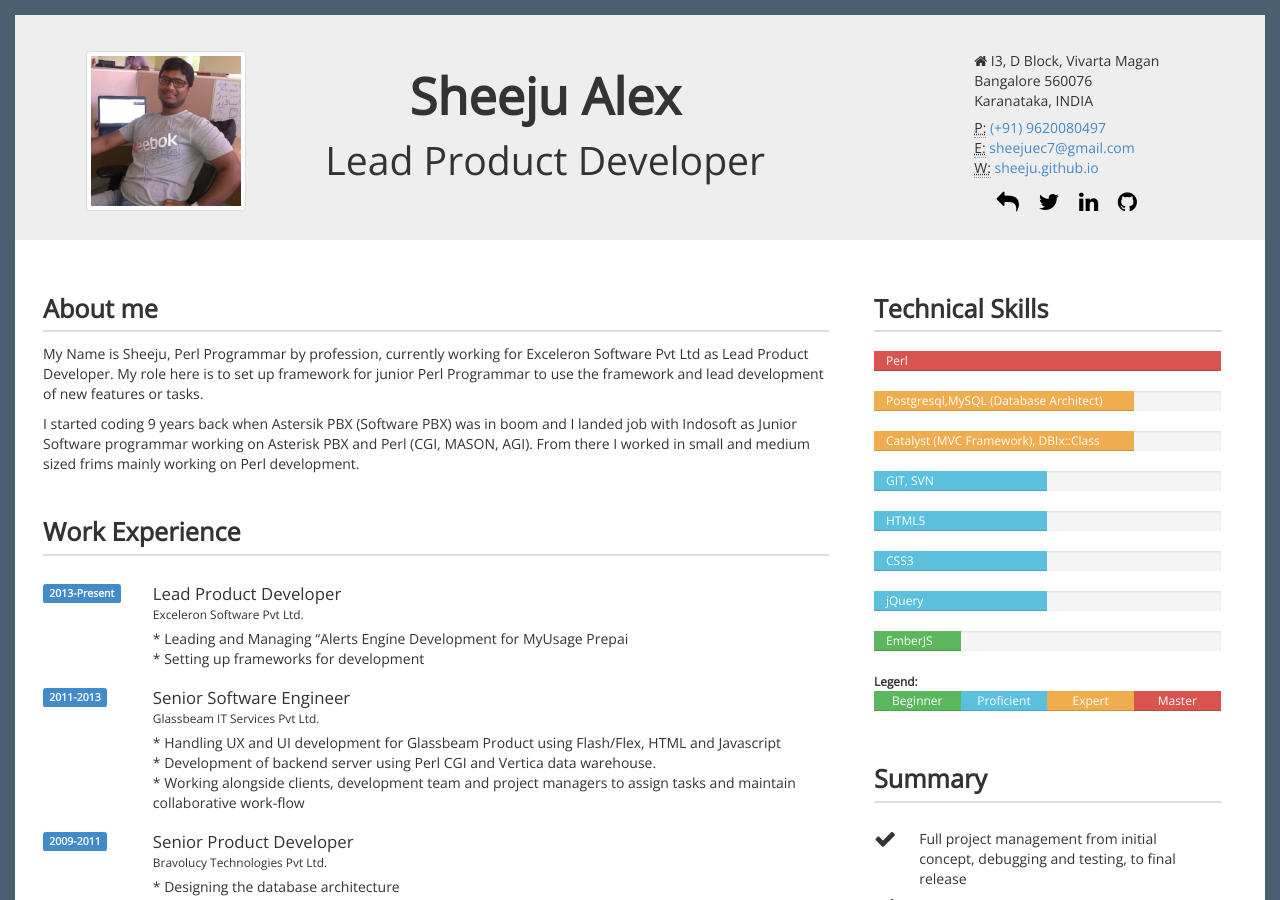
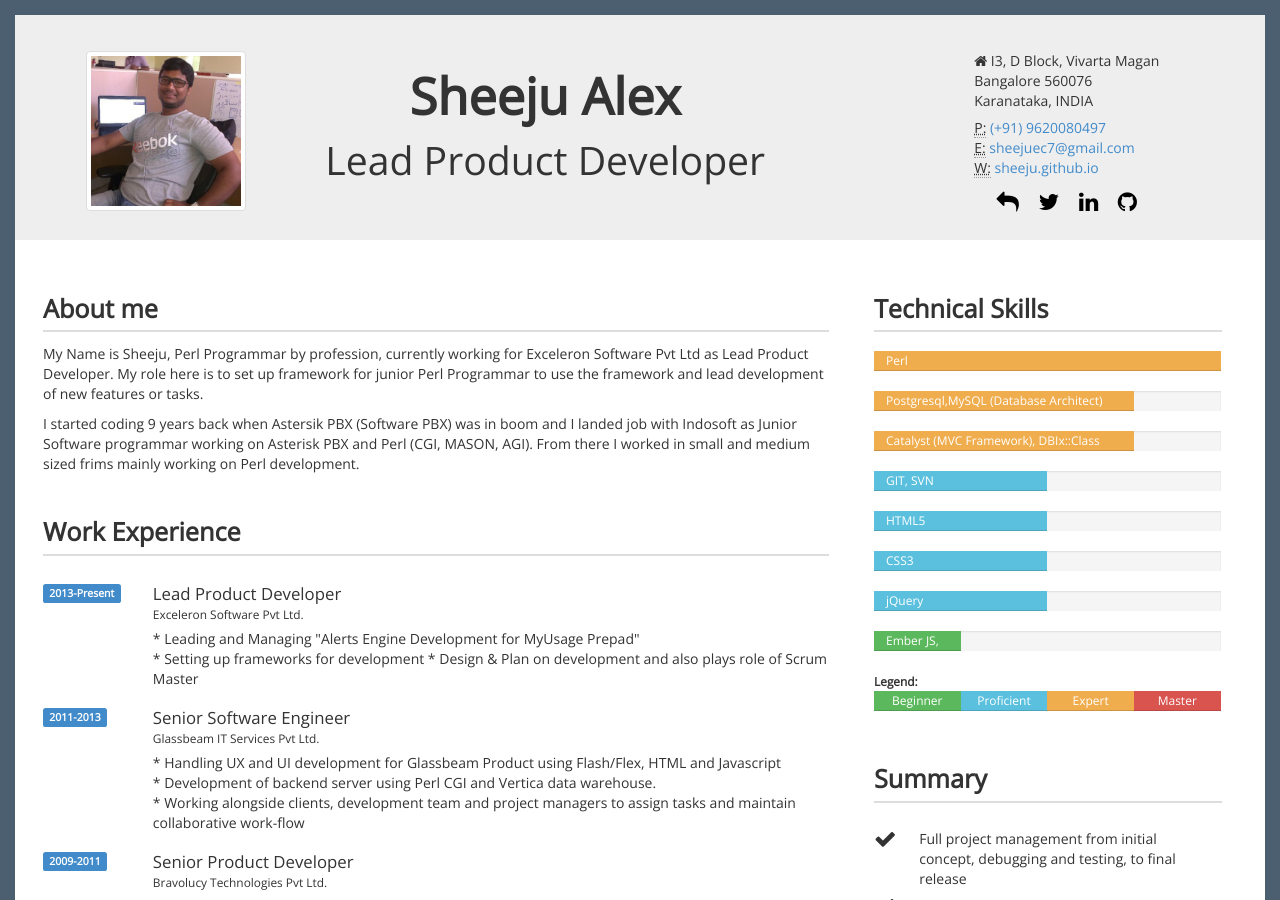
Before and after one commit to sheeju/sheeju.github.io, a Jekyll site: the page resume/index.html, which Jekyll copies as it is, in a window 1280 px wide and 900 px high. Built offline with Jekyll 4.4.1, drawn with Linux system fonts in a browser that asks for light colours; nearby versions of some CDN libraries; Markdown is read by kramdown in place of the engine named in the settings.

Commit message:
Updated Res

```diff
--- a/resume/index.html
+++ b/resume/index.html
@@ -138,8 +138,9 @@
                                                         <div class="second-heading">Lead Product Developer</div>
                                                         <small>Exceleron Software Pvt Ltd.</small>
                                                         <p>
-														* Leading and Managing “Alerts Engine Development for MyUsage Prepai</br>
+														* Leading and Managing "Alerts Engine Development for MyUsage Prepad"</br>
 														* Setting up frameworks for development
+														* Design & Plan on development and also plays role of Scrum Master
 														</p>
                                                     </div><!-- /.titulation -->
                                                 </li>
@@ -250,7 +251,7 @@
                                     <div class="content-section">
                                         <div class="skills">
                                             <div class="progress">
-                                                <div class="progress-bar progress-bar-danger" role="progressbar" aria-valuenow="40" aria-valuemin="0" aria-valuemax="100" style="width: 100%">
+                                                <div class="progress-bar progress-bar-warning" role="progressbar" aria-valuenow="40" aria-valuemin="0" aria-valuemax="100" style="width: 100%">
                                                    	Perl
                                                 </div>
                                             </div>
@@ -261,7 +262,7 @@
                                             </div>
                                             <div class="progress">
                                                 <div class="progress-bar progress-bar-warning" role="progressbar" aria-valuenow="40" aria-valuemin="0" aria-valuemax="100" style="width: 75%">
-                                                   	Catalyst (MVC Framework), DBIx::Class (ORM)
+                                                   	Catalyst (MVC Framework), DBIx::Class (ORM), TDD
                                                 </div>
                                             </div>
 											<div class="progress">
@@ -287,7 +288,7 @@
                                             </div>
                                             <div class="progress">
                                                 <div class="progress-bar progress-bar-success" role="progressbar" aria-valuenow="40" aria-valuemin="0" aria-valuemax="100" style="width: 25%">
-                                                   	EmberJS
+                                                   	Ember JS, Angular JS
                                                 </div>
                                             </div>
                                         </div><!-- /.skills -->
```
Also changed, not shown: 2 other files.
